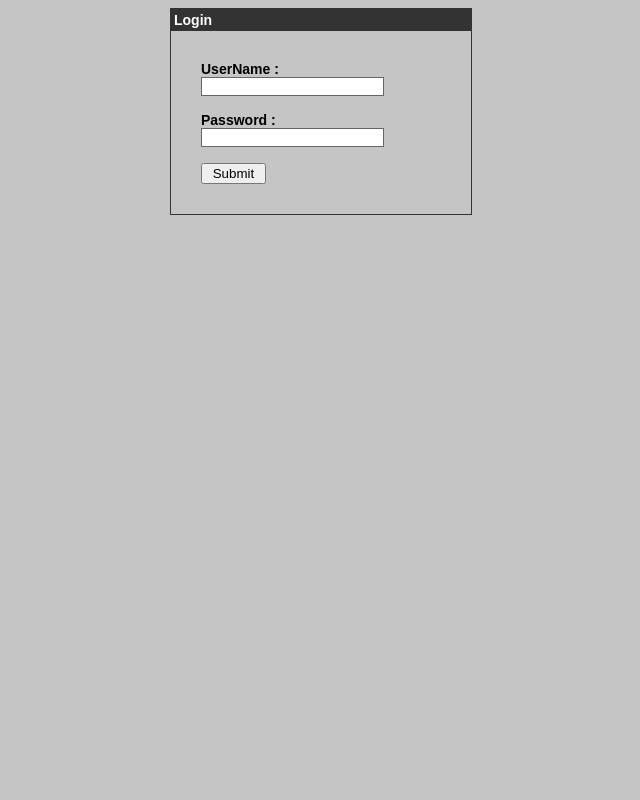
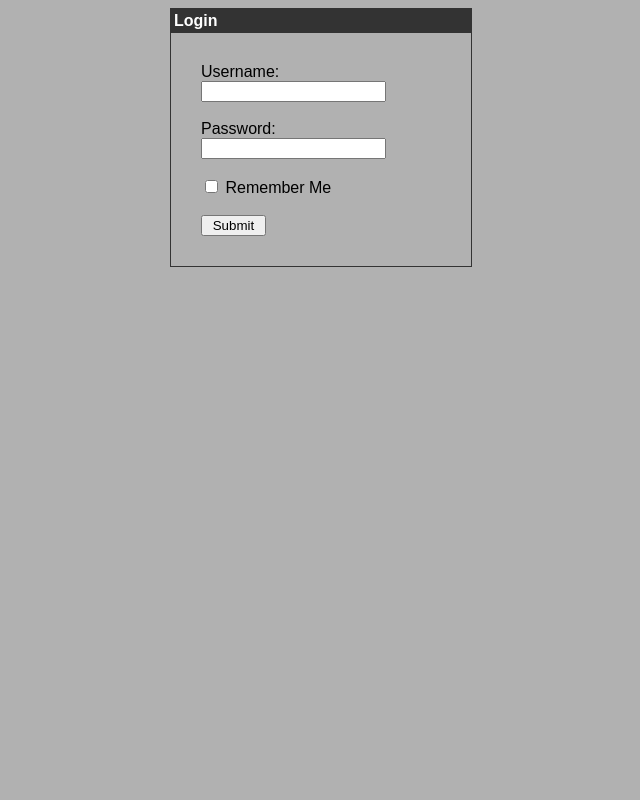
Before and after one commit to NotTimeForCode/Manejo-De-Incidentes, a PHP site: page /login.php in a window 1280 px wide. Shown: the whole page, without its empty margins (319-959 px from the left). Run offline with PHP 8.4, Linux system fonts and the light colour scheme.

Commit message:
Finished brute force protection for login Brute force protection checks IP and username Deleted index2.php and incident_data.php due to them being redundant Added token to users table Added username to loginlog table Added credential cookies Successful user creation inside register.php instead of login.php Added hover effect for selected incident button in script.js Styles for register.php and login.php

```diff
--- a/SQL_statements.sql
+++ b/SQL_statements.sql
@@ -33,6 +33,8 @@ CREATE TABLE `loginlogs` (
 `TryTime` bigint(20) NOT NULL
 ) ENGINE=InnoDB DEFAULT CHARSET=utf8mb4 COLLATE=utf8mb4_unicode_520_ci;
 
+ALTER TABLE loginlogs ADD COLUMN username VARCHAR(255);
+
 INSERT INTO incident_logs (hostname, user, incident)      /* Template for adding incidents */
 VALUES ('dyna_automocion_001', 'user1', 'problem1');
 
--- a/login.php
+++ b/login.php
@@ -1,77 +1,103 @@
 <?php
    require_once 'dbconnection.php';
 
+   if (isset($_COOKIE['username']) && isset($_COOKIE['token'])) {
+       $username = $_COOKIE['username'];
+       $token = $_COOKIE['token'];
+
+       // Retrieve the hashed token from the database
+       $res = mysqli_query($conn, "SELECT token FROM users WHERE username='$username'");
+       if (mysqli_num_rows($res)) {
+           $row = mysqli_fetch_assoc($res);
+           $hashed_token = $row['token'];
+
+           // Verify the token
+           if (password_verify($token, $hashed_token)) {
+               $_SESSION['login_user'] = 'yes';
+               header('location:index.php');
+               exit();
+           }
+       }
+   }
+
    $error = '';
-   $_success_message = ''; // Initialize the variable
    $default_message = 'no redirection';
-   $_success_message = isset($_GET['success']) ? $_GET['success'] : '';
    $msg='';
 
    if ($_SERVER["REQUEST_METHOD"] == "POST") {
+      // Lockout parameters
+      $lock_time = 60; // seconds
+      $time_limit = time() - $lock_time;
+      $ip_address = getIpAddr();
+
+      // Getting Post Values
+      $username = mysqli_real_escape_string($conn, $_POST['username']);
+      $password = mysqli_real_escape_string($conn, $_POST['password']);
+      $remember = isset($_POST['remember']);
+
+      // Get count of failed login attempts within the lock period
+      $query = mysqli_query($conn, "SELECT COUNT(*) as total_count FROM loginlogs WHERE TryTime > $time_limit AND IpAddress='$ip_address' AND username='$username'");
+      $check_login_row = mysqli_fetch_assoc($query);
+      $total_count = $check_login_row['total_count'];
+
+      if ($total_count >= 3) {
+         // If attempts exceed the limit, do not process login
+         //$msg = "Too many failed login attempts. Please try again after $lock_time seconds.";
+         $_SESSION['msg'] = "Too many failed login attempts. Please try again after $lock_time seconds.";
+
+      } else {
 
 
-      // Get the username and password from the form
-      $myusername = mysqli_real_escape_string($conn, $_POST['username']);
-      $mypassword = mysqli_real_escape_string($conn, $_POST['password']);
+         if ($username == '' || $password == '') {
+            //$error = 'Please enter a username and password';
+            $_SESSION['error'] = 'Please enter a username and password';
 
-      if ($myusername == '' || $mypassword == '') {
-         $error = 'Please enter a username and password';
-      } else {
-            // Prepare the SQL query to get the hashed password from the database
-         $sql = "SELECT * FROM users WHERE username = '$myusername'";
-         $result = mysqli_query($conn, $sql);
-         $row = mysqli_fetch_assoc($result);
+         } else {
+            // Coding for login
+            $res = mysqli_query($conn, "SELECT * FROM users WHERE username='$username'");
+            if (mysqli_num_rows($res)) {
+               $row = mysqli_fetch_assoc($res);
+               if (password_verify($password, $row['password'])) {
+                  $_SESSION['login_user'] = 'yes';
+                  mysqli_query($conn, "DELETE FROM loginlogs WHERE IpAddress='$ip_address' AND username='$username'");
 
-         // Check if the user exists and verify the password
-         if ($row && password_verify($mypassword, $row['password'])) {
-             // Password is correct, start a session and redirect to the index page
-             $_SESSION['login_user'] = $myusername;
-             header("location: index.php");
-             exit();
-         } else {
-             // Invalid username or password
-             $error = "Your Login Name or Password is invalid";
+                  // Set cookies if "Remember Me" is checked
+                  if ($remember) {
+                     $token = bin2hex(random_bytes(16)); // Generate a random token
+                     setcookie('username', $username, time() + (86400 * 7), "/"); // 30 days
+                     setcookie('token', $token, time() + (86400 * 7), "/"); // 30 days
 
+                     // Store the token in the database
+                     $hashed_token = password_hash($token, PASSWORD_DEFAULT);
+                     mysqli_query($conn, "UPDATE users SET token='$hashed_token' WHERE username='$username'");
+                  }
 
-         // Borrowed (stolen) code
-         $time=time()-30;
-         $ip_address=getIpAddr();
+                  header('location:index.php');
+                  exit();
+               } else {
+                  // Increment count and compute remaining attempts
+                  $total_count++;
+                  $rem_attm = 3 - $total_count;
 
-         // Getting total count of hits on the basis of IP
-         $query=mysqli_query($conn,"select count(*) as total_count from loginlogs where TryTime > $time and IpAddress='$ip_address'");
-         $check_login_row=mysqli_fetch_assoc($query);
-         $total_count=$check_login_row['total_count'];
+                  if ($rem_attm <= 0) {
+                     //$msg = "Too many failed login attempts. Please try again after $lock_time seconds.";
+                     $_SESSION['msg'] = "Too many failed login attempts. Please try again after $lock_time seconds.";
+                  } else {
+                    //$msg = "Please enter valid login details. $rem_attm attempts remaining.";
+                     $_SESSION['msg'] = "Please enter valid login details. $rem_attm attempts remaining.";
 
-         //Checking if the attempt 3, or youcan set the no of attempt her. For now we taking only 3 fail attempted
-         if($total_count==3){
-            $msg="To many failed login attempts. Please login after 30 sec";
-         }else{
-
-            //Getting Post Values
-            $username=$_POST['username'];
-            $password=md5($_POST['password']); // change to hash and verify
-
-            // Coding for login
-            $res=mysqli_query($conn,"select * from users where username='$username' and password='$password'");
-
-            if(mysqli_num_rows($res)){
-               $_SESSION['login_user']='yes';
-               mysqli_query($conn,"delete from loginlogs where IpAddress='$ip_address'");
-               header('location:index.php');
-            }else{
-               $total_count++;
-               $rem_attm=3-$total_count;
-            if($rem_attm==0){
-               $msg="To many failed login attempts. Please login after 30 sec";
-            }else{
-               $msg="Please enter valid login details.<br/>$rem_attm attempts remaining";
-            }
-               $try_time=time();
-               mysqli_query($conn,"insert into loginlogs(IpAddress,TryTime) values('$ip_address','$try_time')");
+                  }
+                  $try_time = time();
+                  mysqli_query($conn, "INSERT INTO loginlogs(IpAddress, TryTime, username) VALUES('$ip_address', '$try_time', '$username')");
                }
+            } else {
+               //$msg = "Please enter valid login details.";
+               $_SESSION['msg'] = "Please enter valid login details.";
             }
          }
       }
+      header('Location: login.php');
+      exit();
    }
 
    // Getting IP Address
@@ -83,71 +109,35 @@
       }else{
          $ipAddr=$_SERVER['REMOTE_ADDR'];
       }
-         return $ipAddr;
+      return $ipAddr;
    }
 
+   // Close the connection
+   mysqli_close($conn);
 
-    // Close the connection
-    mysqli_close($conn);
-
-   /*if (!$_SESSION) {
-      print_r($_SESSION);
-   } else {
-      echo "No session";
-   }*/
-
+   $_SESSION['redirect'] = 'redirect';
 ?>
 <html>
 <head>
    <title>Login Page</title>
-   <style type = "text/css">
-      body {
-         font-family:Arial, Helvetica, sans-serif;
-         font-size:14px;
-         background-color: rgb(197, 197, 197);
-
-      }
-      label {
-         font-weight:bold;
-         width:100px;
-         font-size:14px;
-      }
-      .box {
-         border:#666666 solid 1px;
-      }
-   </style>
+   <link rel="stylesheet" href="styles.css">
 </head>
 <body>
+   <div class="login-container">
+      <div class="log-container">
+         <div class="login-header"><b>Login</b></div>
+         <div class="login-form-container">
+            <form action="login.php" method="post">
+               <label>Username:</label><input type="text" name="username" class="box" id="username"/><br><br>
+               <label>Password:</label><input type="password" name="password" class="box" id="password"/><br><br>
+               <input type="checkbox" name="remember" id="remember"> Remember Me<br><br>
+               <input type="submit" name="submit" value=" Submit "/><br>
+            </form>
 
-   <?php echo $_success_message; ?>
-   <div align = "center">
-      <div style = "width:300px; border: solid 1px #333333; " align = "left">
-         <div style = "background-color:#333333; color:#FFFFFF; padding:3px;"><b>Login</b></div>
-         <div style = "margin:30px">
-            <form action = "login.php" method = "post">
-               <label>UserName  :</label><input type = "text" name = "username" class = "box" id="loginname"/><br /><br />
-               <label>Password  :</label><input type = "password" name = "password" class = "box" id="loginpass"/><br/><br />
-               <input type = "submit" value = " Submit "/><br />
-            </form>
-            <div style = "font-size:11px; color:#cc0000; margin-top:10px"><?= $error; ?></div>
-            <div id="result"><?= $msg?></div>
+            <div class="login-error-container"><?= isset($_SESSION['error']) ? $_SESSION['error'] : ''; unset($_SESSION['error']); ?></div>
+            <div id="result"><?= isset($_SESSION['msg']) ? $_SESSION['msg'] : ''; unset($_SESSION['msg']); ?></div>
          </div>
       </div>
    </div>
-<script>
-
-   // Remove URL parameters after page reload
-    if (window.location.search.length > 0) {
-      const url = new URL(window.location);
-      url.search = '';
-      window.history.replaceState({}, document.title, url.toString());
-      }
-
-      function formClear() {
-        /*document.getElementById('loginname').value = '';
-        document.getElementById('loginpass').value = '';*/
-    }
-
-</script>
 </body>
 </html>
--- a/session.php
+++ b/session.php
@@ -1,5 +1,5 @@
 <?php
-    include('dbconnection.php');
+   include('dbconnection.php');
    if(!isset($_SESSION['login_user'])){
       header("location: login.php");
       die();
--- a/styles.css
+++ b/styles.css
@@ -268,3 +268,74 @@ h1 {
 #data1 {
     margin-top: 50px;
 }
+
+.login-container {
+    position: relative;
+    display: flex;
+    align-items: center;
+    justify-content: center;
+}
+
+.log-container {
+    width: 300px;
+    border-style: solid;
+    border-width: 1px;
+    border-color: #333;
+}
+
+.login-header {
+    background-color: #333;
+    color: #FFFFFF;
+    padding: 3px;
+}
+
+.login-form-container {
+    margin: 30px;
+}
+
+.login-error-container {
+    font-size: 15px;
+    color: #c00;
+    margin-top: 10px;
+}
+
+#result {
+    font-size: 15px;
+    color: #c00;
+    margin-top: 10px;
+}
+
+.submit-btn-container {
+    position: relative;
+    display: flex;
+    background-color: white;
+    height: 17px;
+    width: 67px;
+    align-items: center;
+    justify-content: center;
+    border-style: solid;
+    border-color: black;
+    border-width: 2px;
+    margin-left: 34px;
+}
+
+.submit-btn {
+    font-size: 13px;
+    background-color: #FFFFFF;
+    color: black;
+    text-decoration: none;
+}
+
+.btn-row {
+    display: flex;
+    position: relative;
+    flex-direction: row;
+}
+
+.error_message {
+    color: #c00;
+}
+
+.success_message {
+    color: rgb(0, 155, 0);
+}
```
Also changed, not shown: createuser.php (+6 -8 lines), incident_data.php (deleted, +0 -17 lines), index.php (+8 -3 lines), index2.php (deleted, +0 -101 lines), logout.php (+6 -2 lines), register.php (+35 -16 lines), script.js (+11 -0 lines), README.md.
